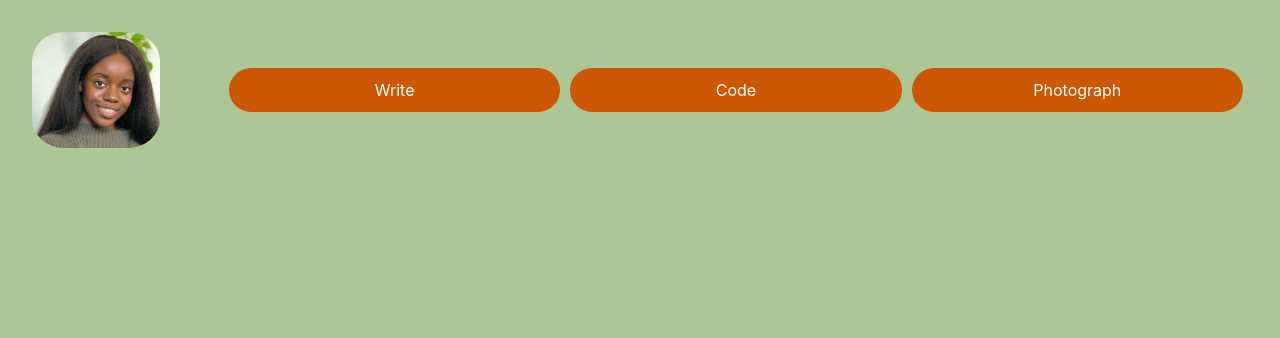
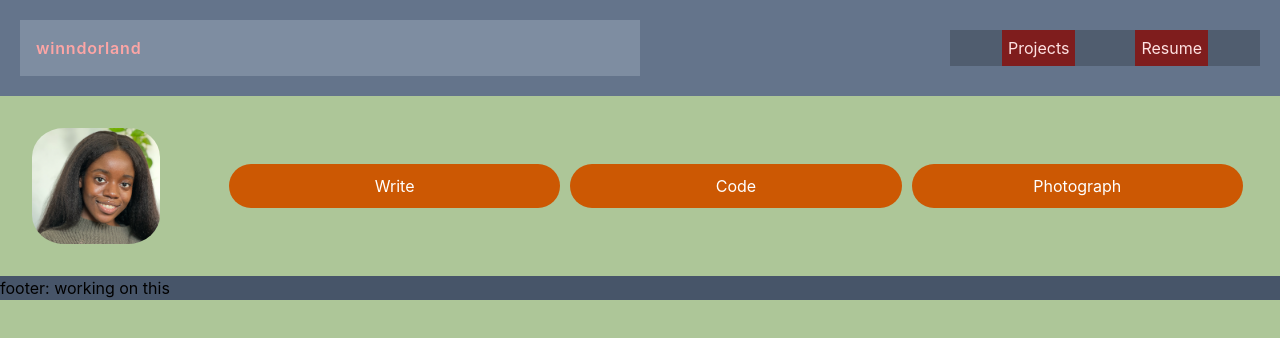
Before and after one commit to winnie-phebus/windor-website, a React (Create React App) app: page / in a window 1280 px wide. Shown: the top 338 px of the page. Built offline with nearby package versions, Linux system fonts and the light colour scheme.

Commit message:
actually making visual progress

```diff
--- a/src/App.js
+++ b/src/App.js
@@ -2,15 +2,19 @@
 /* eslint-disable jsx-a11y/alt-text */
 // import logo from "./logo.svg";
 import "./dist/tailwind-app.css";
+import "./index.css";
 import Avatar from "./images/gh_profile_small.png";
+import Header from "./Header";
+import Footer from "./Footer";
 
 function App() {
   return (
     <div className="App">
+      <Header />
       <header className="App-header">
         <img class="avatar-img" src={Avatar} />
         <ul class="tab-panel">
-          <li class="tab-item">
+          <li class="tab-item text-red-600">
             <a href="#"> Write </a>
           </li>
           <li class="tab-item">
@@ -22,6 +26,7 @@ function App() {
           {/* <li><a href="#"> </a></li> */}
         </ul>
       </header>
+      <Footer />
     </div>
   );
 }
--- /dev/null
+++ b/src/Footer.js
@@ -0,0 +1,9 @@
+import React from "react";
+
+export default function Footer() {
+  return (
+    <div className="Footer" class="container-fluid bg-slate-600">
+      <p>footer: working on this </p>
+    </div>
+  );
+}
--- /dev/null
+++ b/src/Header.js
@@ -0,0 +1,16 @@
+import React from "@heroicons/react";
+// import { Button } from "@material-ui/core";
+
+export default function Header() {
+  return (
+    <div class="container-fluid mx-auto flex flex-row items-center justify-between space-x-5  bg-slate-500 p-5">
+      <span class="basis-1/2 self-stretch bg-slate-300/25 p-4 font-semibold tracking-wider text-red-300 hover:italic">
+        winndorland
+      </span>
+      <div class="container-fluid flex basis-1/4 space-x-2 justify-evenly bg-black/20">
+        <button class="bg-red-900 p-1.5 text-red-100">Projects</button>
+        <button class="bg-red-900 p-1.5 text-red-100">Resume</button>
+      </div>
+    </div>
+  );
+}
--- a/tailwind.config.js
+++ b/tailwind.config.js
@@ -1,6 +1,6 @@
 /** @type {import('tailwindcss').Config} */
 module.exports = {
-  content: ["./src/**/*.{html,js}"],
+  content: ["./index.html", "./src/**/*.{html,js}"],
   theme: {
     extend: {},
   },
```
Also changed, not shown: package.json (+7 -4 lines), src/index.css (+7 -3 lines), 1 other file (tests, documents, lock files or other folders).
